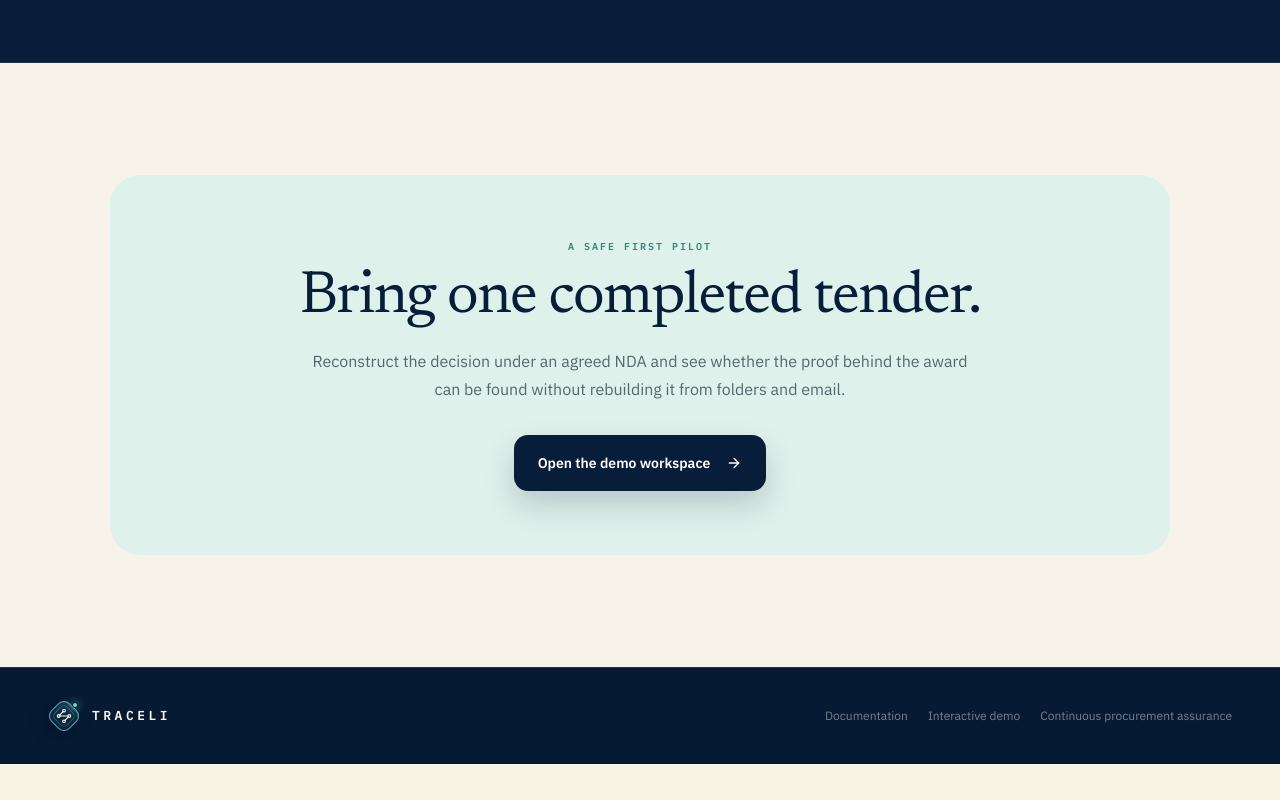
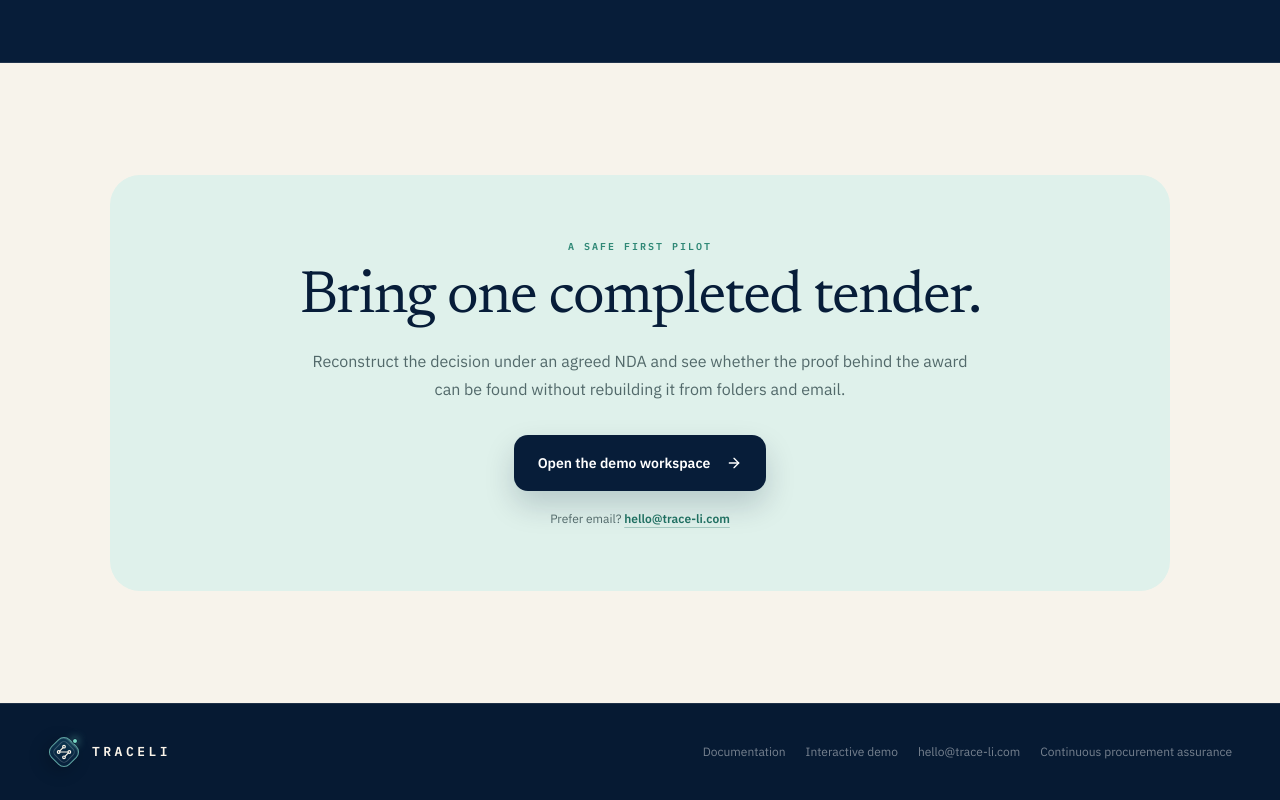
Before and after one commit to odaykamal88/traceli, a Next.js app: page / in a window 1280 px wide. Shown: the part 2065-2865 px from the top of the page. Before the commit the page ends 2829 px from the top, so only its background shows below. Built offline with nearby package versions, Linux system fonts and the light colour scheme.

Commit message:
Add Traceli public contact address

```diff
--- a/components/landing-page.tsx
+++ b/components/landing-page.tsx
@@ -325,6 +325,7 @@ export default function LandingPage() {
             <h2 className="mx-auto mt-4 max-w-3xl font-display text-5xl leading-[0.94] tracking-[-0.025em] sm:text-6xl">Bring one completed tender.</h2>
             <p className="mx-auto mt-5 max-w-2xl text-base leading-7 text-[#52696a]">Reconstruct the decision under an agreed NDA and see whether the proof behind the award can be found without rebuilding it from folders and email.</p>
             <Link href="/demo" className="group mt-8 inline-flex min-h-14 items-center gap-4 rounded-xl bg-[#071d39] px-6 py-3.5 text-sm font-semibold text-white shadow-[0_14px_30px_rgba(7,29,57,0.18)] transition hover:-translate-y-0.5 hover:bg-[#0d3057]">Open the demo workspace<ArrowRight className="size-4 transition-transform group-hover:translate-x-0.5" aria-hidden="true" /></Link>
+            <p className="mt-5 text-xs text-[#52696a]">Prefer email? <a href="mailto:hello@trace-li.com" className="font-semibold text-[#1f6f61] underline decoration-[#1f6f61]/30 underline-offset-4 transition hover:text-[#124c43] hover:decoration-current">hello@trace-li.com</a></p>
           </div>
         </section>
       </main>
@@ -332,7 +333,7 @@ export default function LandingPage() {
       <footer className="border-t border-white/10 bg-[#061a33] px-5 py-8 sm:px-8 lg:px-12">
         <div className="mx-auto flex max-w-[1320px] flex-col gap-5 sm:flex-row sm:items-center sm:justify-between">
           <TraceliMark compact />
-          <div className="flex items-center gap-5 text-xs text-white/45"><Link href="/docs" className="hover:text-white">Documentation</Link><Link href="/demo" className="hover:text-white">Interactive demo</Link><span>Continuous procurement assurance</span></div>
+          <div className="flex flex-wrap items-center gap-x-5 gap-y-2 text-xs text-white/45"><Link href="/docs" className="hover:text-white">Documentation</Link><Link href="/demo" className="hover:text-white">Interactive demo</Link><a href="mailto:hello@trace-li.com" className="hover:text-white">hello@trace-li.com</a><span>Continuous procurement assurance</span></div>
         </div>
       </footer>
     </div>
```
Also changed, not shown: 1 other file (tests, documents, lock files or other folders).
